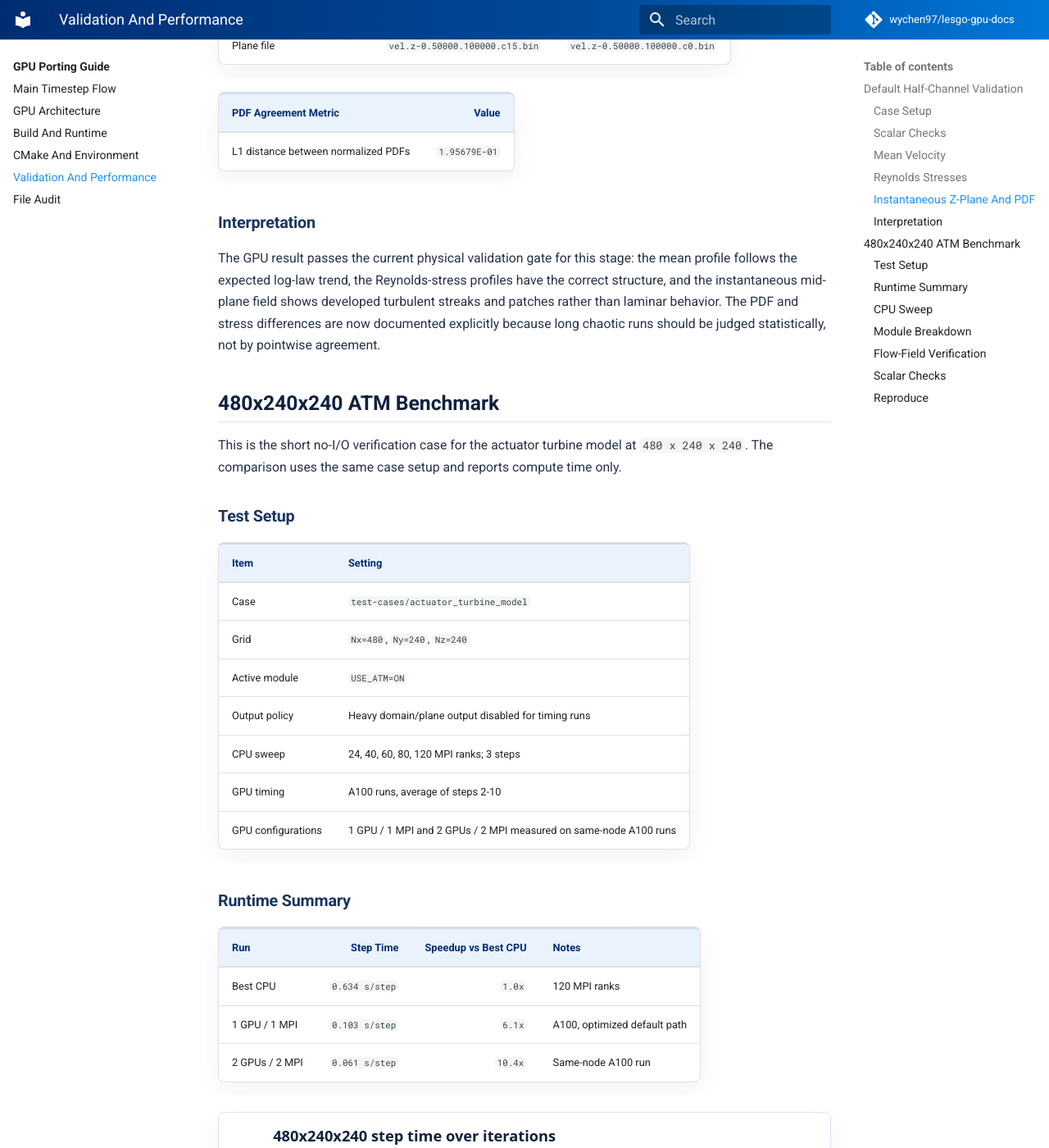
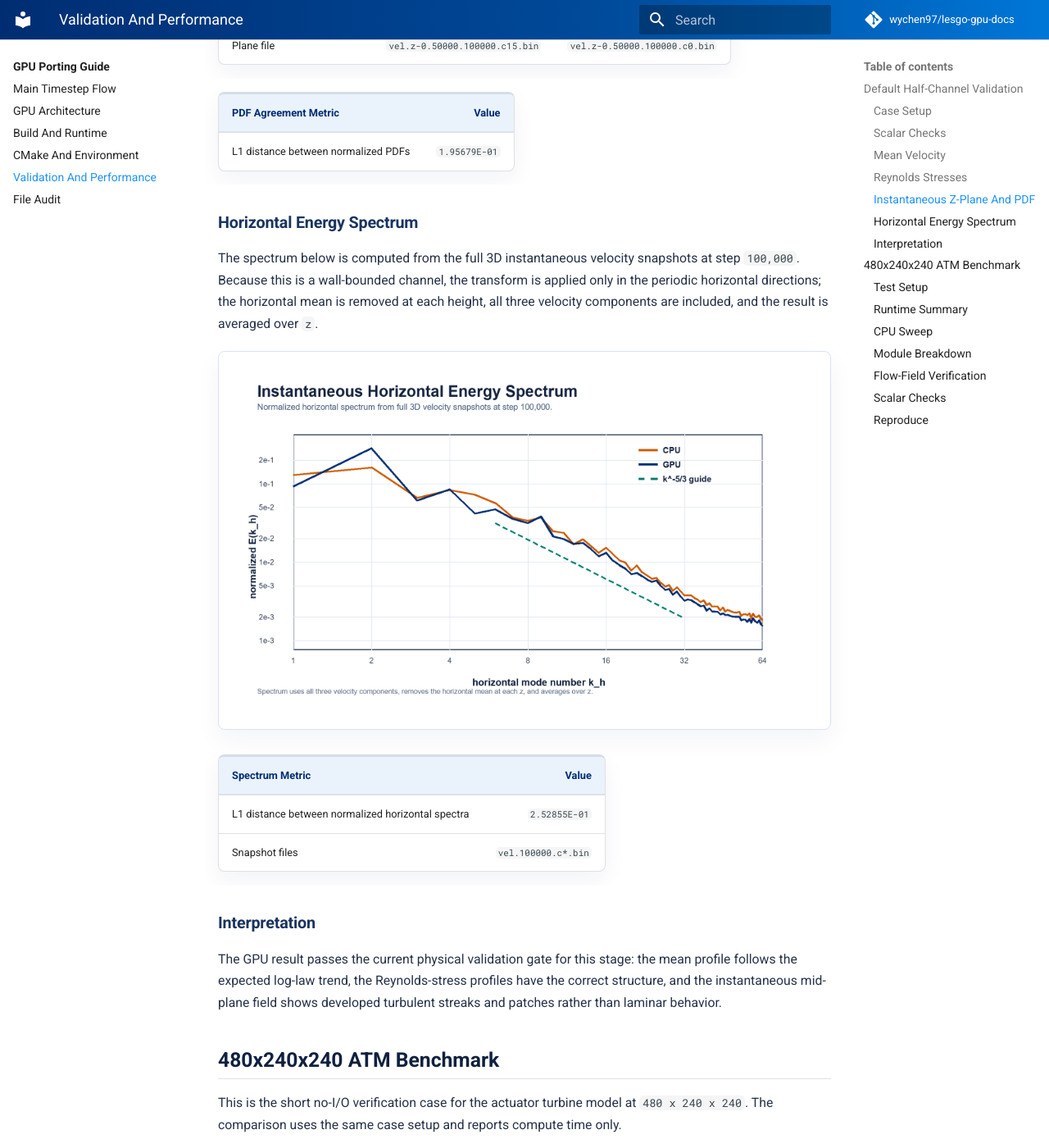
Before and after one commit to wychen97/lesgo-gpu-docs, an MkDocs documentation site: the page built from docs/gpu/validation-performance.md, in a window 1280 px wide and 1400 px high, scrolled down 3864 px. Shown: the whole window at 82% size. Built offline with MkDocs 1.6.1 and Material for MkDocs 9.7.7, drawn with Linux system fonts in a browser that asks for light colours; comment, search, counter and statistics services are not loaded.

Commit message:
Add default channel energy spectrum

```diff
--- a/docs/gpu/validation-performance.md
+++ b/docs/gpu/validation-performance.md
@@ -76,9 +76,22 @@ The mid-plane contours compare the instantaneous `u'` field at `z/H = 0.5` and s
 |---|---:|
 | L1 distance between normalized PDFs | `1.95679E-01` |
 
+### Horizontal Energy Spectrum
+
+The spectrum below is computed from the full 3D instantaneous velocity snapshots at step `100,000`. Because this is a wall-bounded channel, the transform is applied only in the periodic horizontal directions; the horizontal mean is removed at each height, all three velocity components are included, and the result is averaged over `z`.
+
+<div class="lesgo-image-frame">
+  <img src="../../assets/default-channel-128-energy-spectrum.png" alt="CPU and GPU horizontal energy spectra for the default 128 cubed half-channel case">
+</div>
+
+| Spectrum Metric | Value |
+|---|---:|
+| L1 distance between normalized horizontal spectra | `2.52855E-01` |
+| Snapshot files | `vel.100000.c*.bin` |
+
 ### Interpretation
 
-The GPU result passes the current physical validation gate for this stage: the mean profile follows the expected log-law trend, the Reynolds-stress profiles have the correct structure, and the instantaneous mid-plane field shows developed turbulent streaks and patches rather than laminar behavior. The PDF and stress differences are now documented explicitly because long chaotic runs should be judged statistically, not by pointwise agreement.
+The GPU result passes the current physical validation gate for this stage: the mean profile follows the expected log-law trend, the Reynolds-stress profiles have the correct structure, and the instantaneous mid-plane field shows developed turbulent streaks and patches rather than laminar behavior.
 
 ## 480x240x240 ATM Benchmark
 
```
Also changed, not shown: docs/assets/default-channel-128-energy-spectrum.png (added).
